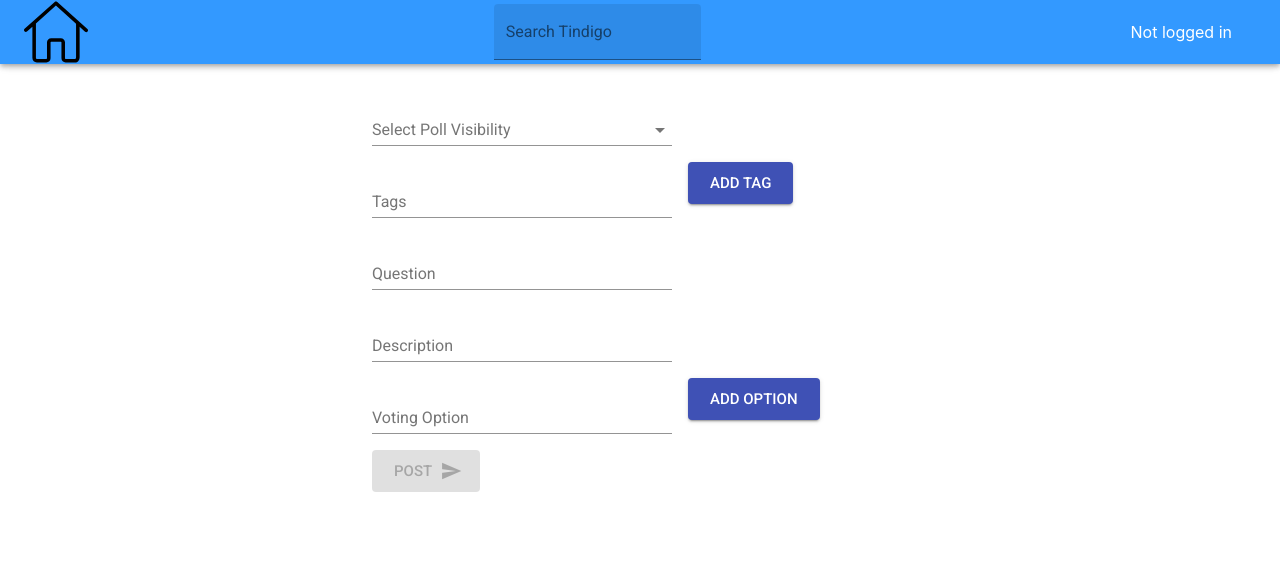
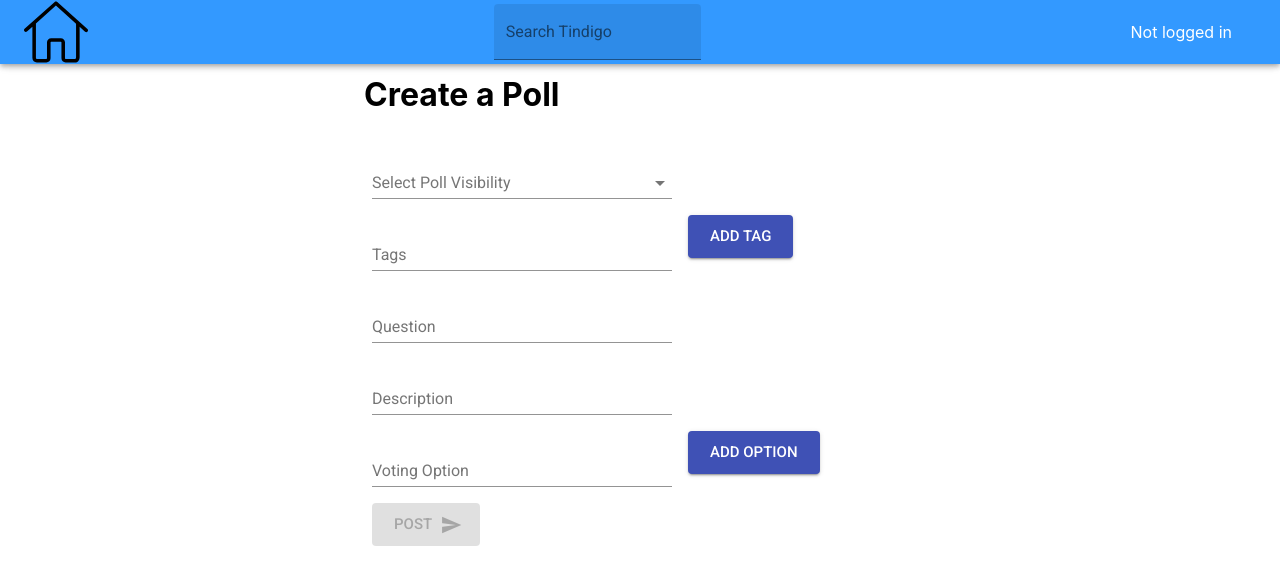
Before and after one commit to hatchways/team-indigo, a React (Create React App) app in the folder client/: page /post/create in a window 1280 px wide. Shown: the top 584 px of the page. Built offline with nearby package versions, Linux system fonts and the light colour scheme.

Commit message:
pushing components below Header

```diff
--- a/client/src/pages/PostCreate/PostCreate.js
+++ b/client/src/pages/PostCreate/PostCreate.js
@@ -128,7 +128,7 @@ const PostCreate = props => {
     }
 
     return (
-        <Container maxWidth='sm'>
+        <Container style={{ marginTop: '75px'}} maxWidth='sm'>
             <h1>Create a Poll</h1>
             <form className={classes.container} noValidate autoComplete='off'>
 
--- a/client/src/pages/PostView/PostView.js
+++ b/client/src/pages/PostView/PostView.js
@@ -31,6 +31,7 @@ const options=[
 const useStyles = makeStyles(theme => ({
     root: {
       flexGrow: 1,
+      marginTop: 75,
     },
     button: {
         margin: theme.spacing(1),
```
